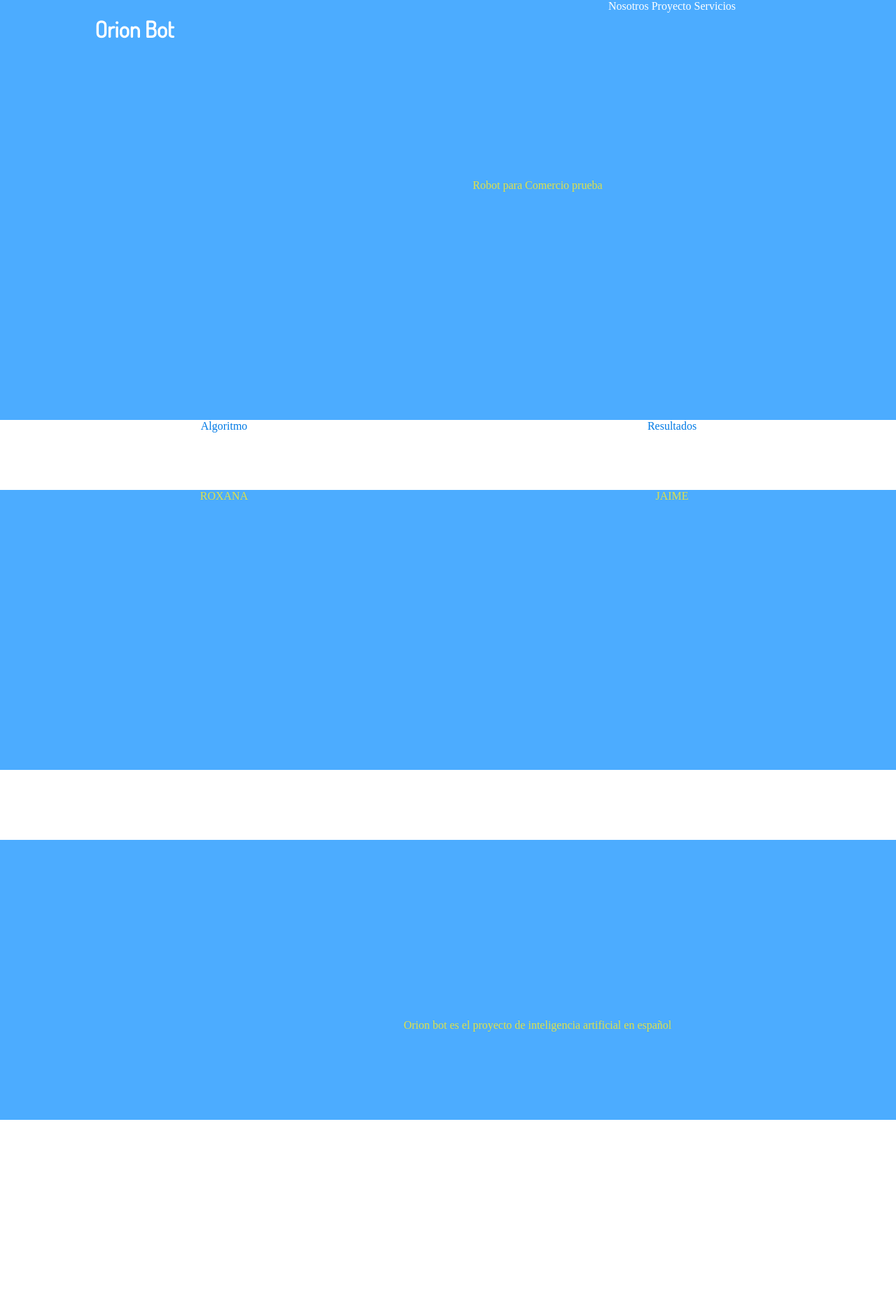
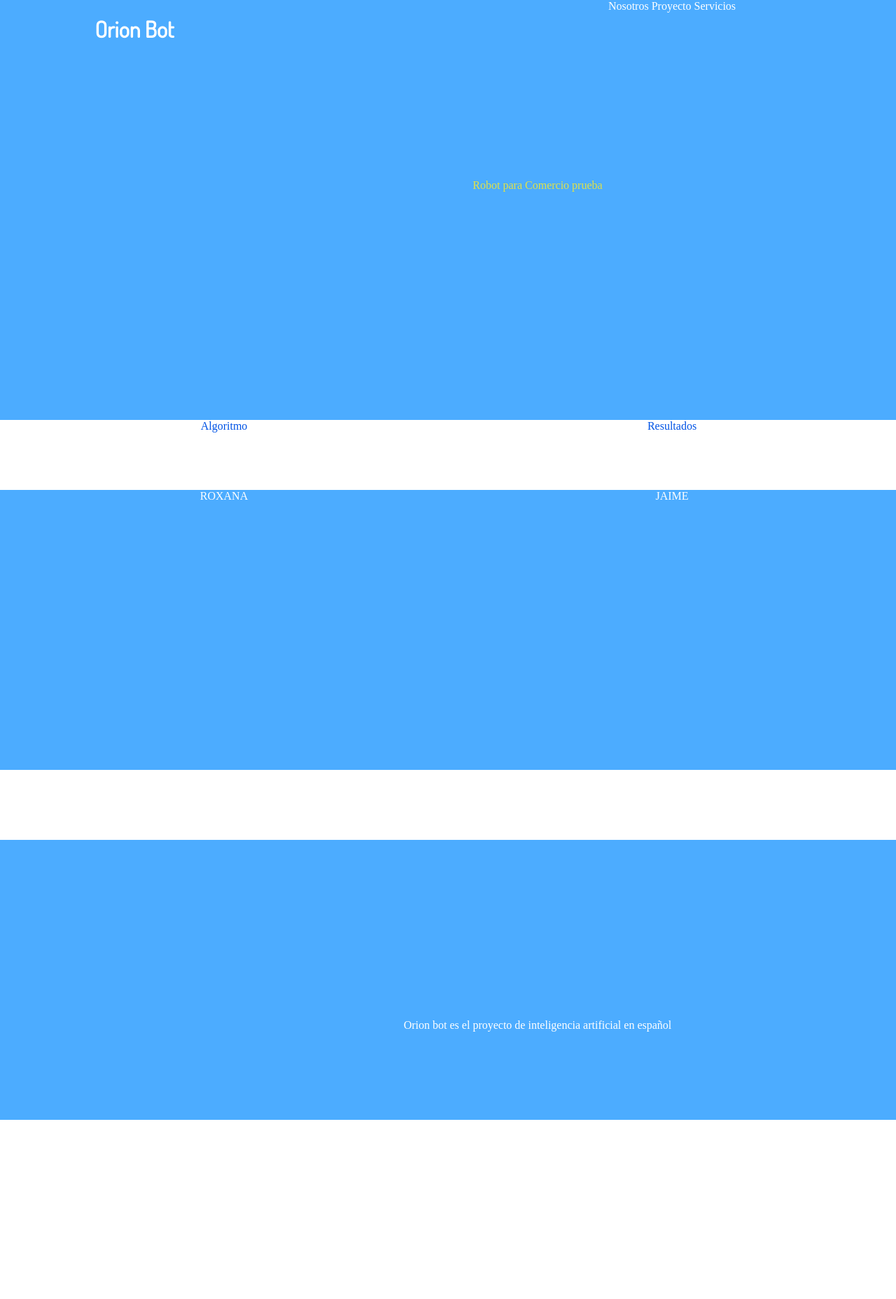
Before and after one commit to PT-Adrian/orionworkflow.github.io, a Jekyll site: the page built from index.md, in a window 1280 px wide. Shown: the whole page at 70% size. Built offline with Jekyll 4.4.1, drawn with Linux system fonts in a browser that asks for light colours; our own code applies the rules of GitHub Pages for plain Markdown files.

Commit message:
Update style.css

```diff
--- a/assets/css/style.css
+++ b/assets/css/style.css
@@ -191,7 +191,7 @@ span{
      width:100%;
      height:400px;
      float:left;
-     color:#E0E147;
+     color:white;
      text-align:center;
      background-color:#4CACFF;
 
@@ -201,7 +201,7 @@ span{
      width:100%;
      height:100px;
      float:left;
-     color:#007AE5;
+     color:#0053E5;
      text-align:center;
      background-color:white;
 }
```
